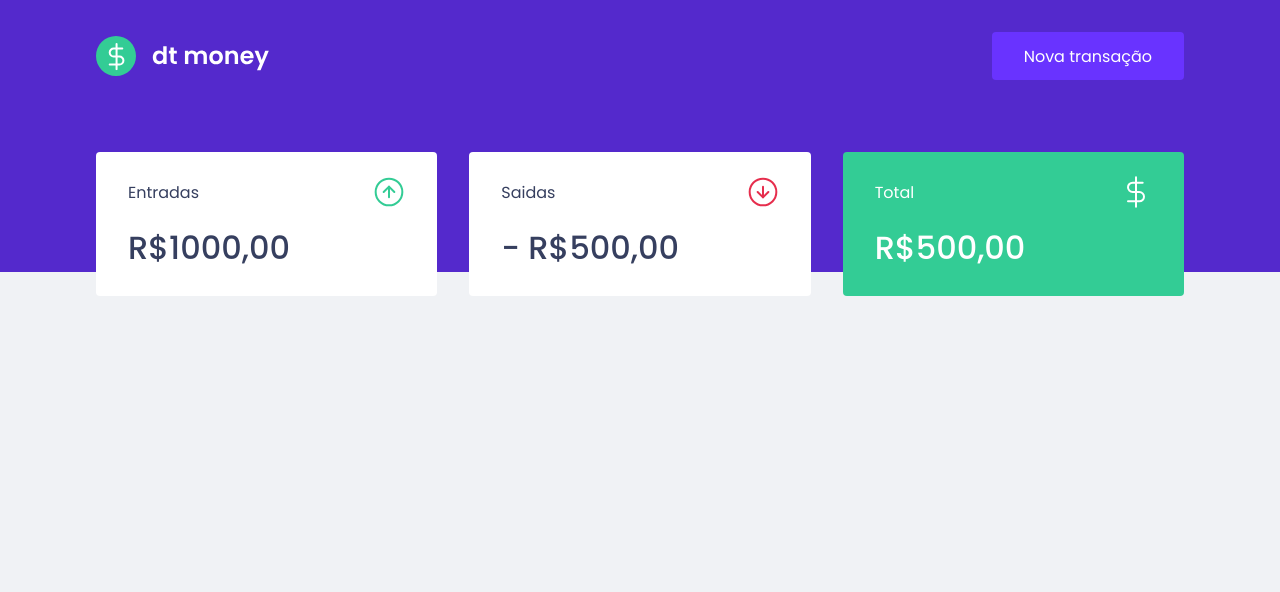
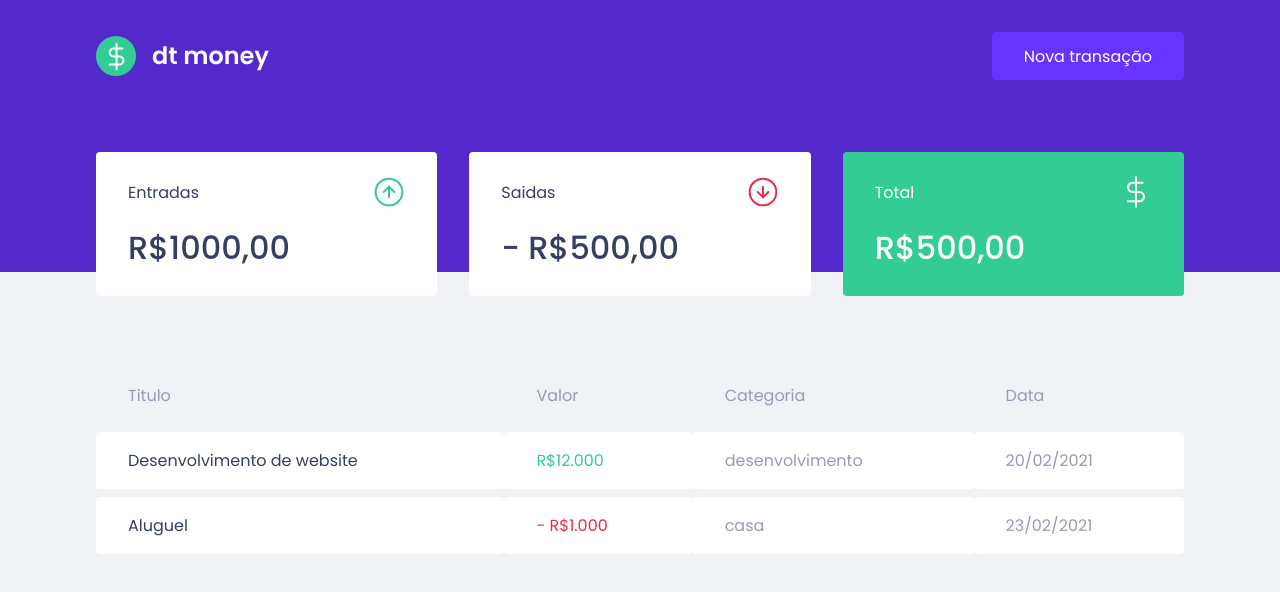
Before and after one commit to erick1445/dtmoney, a React (Create React App) app: page / in a window 1280 px wide. Shown: the top 592 px of the page. Built offline with nearby package versions, Linux system fonts and the light colour scheme.

Commit message:
criando as tabelas

```diff
--- a/src/components/dashboard/index.tsx
+++ b/src/components/dashboard/index.tsx
@@ -1,4 +1,5 @@
 import { Summary } from "../summary";
+import { TransactionsTable } from "../transactionsTable";
 
 import { Container } from "./styles";
 
@@ -6,6 +7,7 @@
    return (
     <Container>
         <Summary />
+        <TransactionsTable />
     </Container>
    )
 };
--- a/src/components/transactionsTable/index.tsx
+++ b/src/components/transactionsTable/index.tsx
@@ -0,0 +1,33 @@
+import { Container } from "./styles";
+
+export function TransactionsTable() {
+    return(
+        <Container>
+            <table>
+                <thead>
+                    <tr>
+                        <th>Titulo</th>
+                        <th>Valor</th>
+                        <th>Categoria</th>
+                        <th>Data</th>
+                    </tr>
+                </thead>
+
+                <tbody>
+                    <tr>
+                        <td>Desenvolvimento de website</td>
+                        <td className="deposit">R$12.000</td>
+                        <td>desenvolvimento</td>
+                        <td>20/02/2021</td>
+                    </tr>
+                    <tr>
+                        <td>Aluguel</td>
+                        <td className="withdraw">- R$1.000</td>
+                        <td>casa</td>
+                        <td>23/02/2021</td>
+                    </tr>
+                </tbody>
+            </table>
+        </Container>
+    )
+}
--- a/src/components/transactionsTable/styles.ts
+++ b/src/components/transactionsTable/styles.ts
@@ -1,3 +1,38 @@
 import styled from "styled-components";
 
-export const Container = styled.div``;
+export const Container = styled.div`
+  margin-top: 4rem;
+
+  table {
+    width: 100%;
+    border-spacing: 0 0.5rem;
+
+    th{
+        color: var(--text-body);
+        font-weight: 400;
+        padding: 1rem 2rem;
+        text-align: left;
+        line-height: 1.5rem;
+    }
+
+    td {
+        padding: 1rem 2rem;
+        border: 0;
+        background: var(--shape);
+        color: var(--text-body);
+        border-radius: 0.25rem;
+
+        &:first-child {
+            color: var(--text-title);
+        }
+
+        &.deposit {
+            color: var(--green);
+        }
+
+        &.withdraw {
+            color: var(--red);
+        }
+    }
+  }
+`;
```
